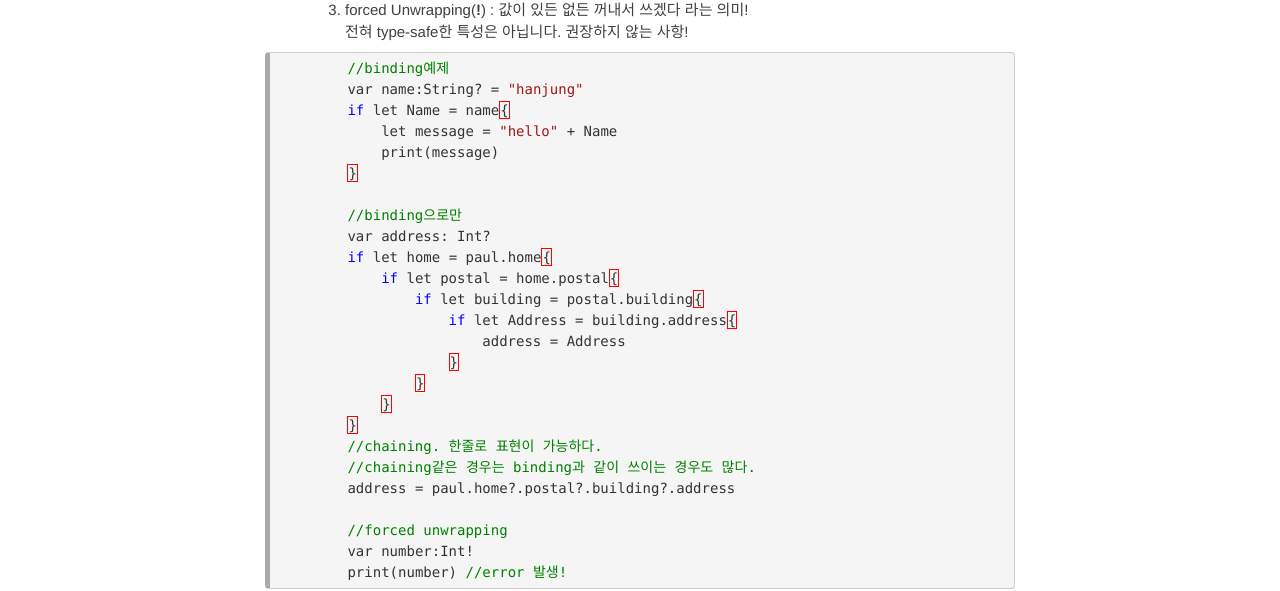
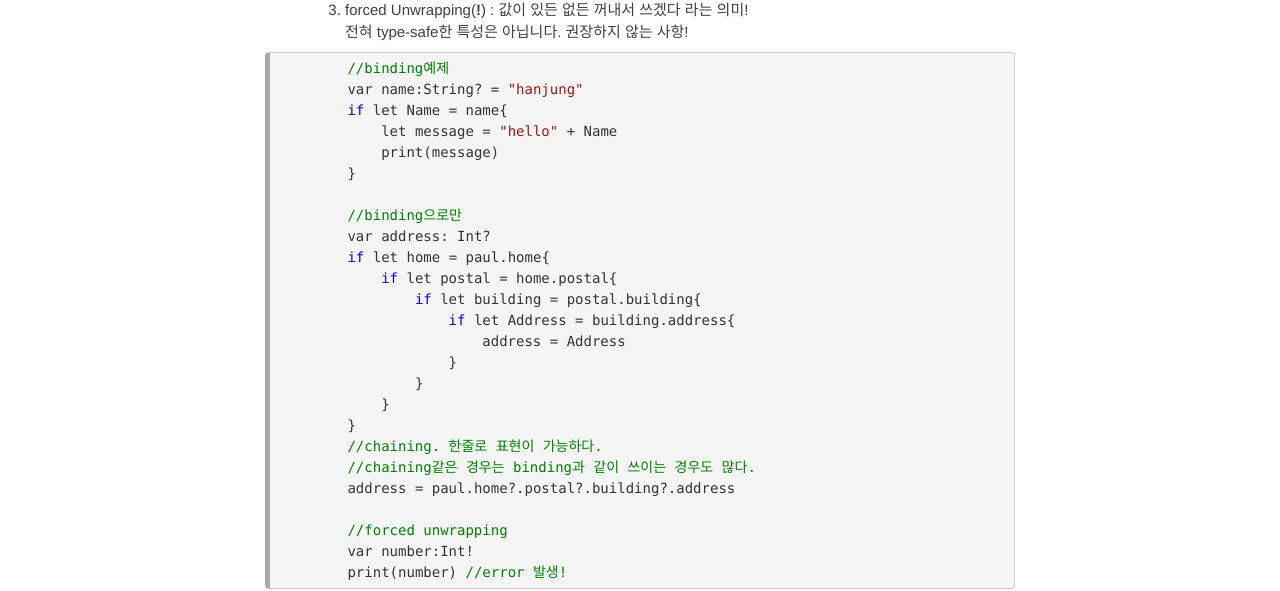
Before and after one commit to hanjungv/hanjungv.github.io, a Jekyll site: the page built from _posts/2017-02/01/2017-02-01-3_Swift_optional.markdown, in a window 1280 px wide and 1400 px high, scrolled down 231 px. Shown: the part 307-898 px from the top of the window. Built offline with Jekyll 4.4.1, drawn with Linux system fonts in a browser that asks for light colours; nearby versions of some CDN libraries; comment, search, counter and statistics services are not loaded.

Commit message:
2017.11.12 code style change finished

```diff
--- a/css/pygment_highlights.css
+++ b/css/pygment_highlights.css
@@ -10,7 +10,7 @@
 /* Comment */
 
 .highlight .err {
-    border: 1px solid #FF0000
+    /* border: 1px solid #FF0000 */
 }
 
 
```
